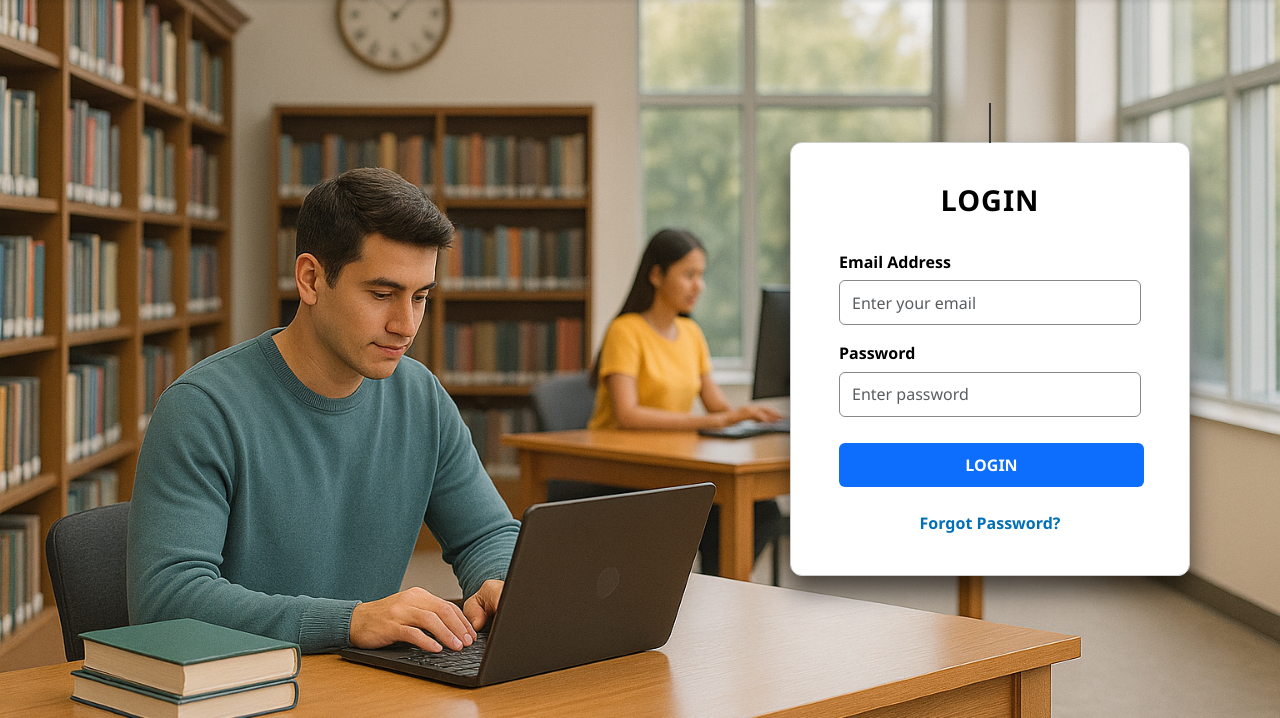
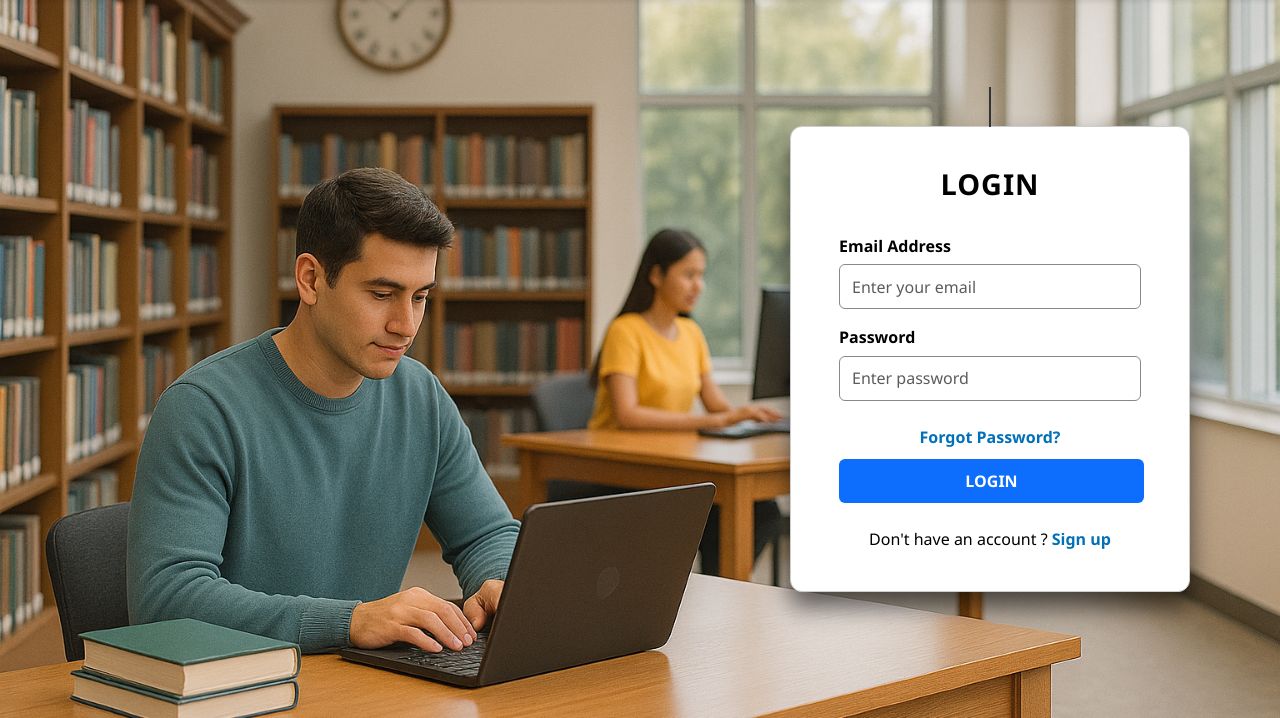
Before and after one commit to salman-faris00/blearnexamportal, a Django app: page /login/ in a window 1280 px wide. Shown: the part 82-800 px from the top of the page. Run offline with Django 5.2, Linux system fonts and the light colour scheme.

Commit message:
added one sign up button on login.html

```diff
--- a/blearn_app/templates/login.html
+++ b/blearn_app/templates/login.html
@@ -200,6 +200,10 @@
                                 class="form-control" required />
                         </div>
 
+                         <div class="forgot-link">
+                            <a href="{% url 'forgot_password' %}">Forgot Password?</a>
+                        </div>
+
                         <button type="submit" class="btn-login" style="background-color: #0d6efd; color: white; width: 305px;">LOGIN</button>
 
                         {% if error %}
@@ -208,7 +212,7 @@
                     </form>
 
                     <div class="forgot-link">
-                        <a href="{% url 'forgot_password' %}">Forgot Password?</a>
+                         Don't have an account ? <a href="{% url 'registration_page' %}">Sign up </a>
                     </div>
                 </section>
             </div>
```
